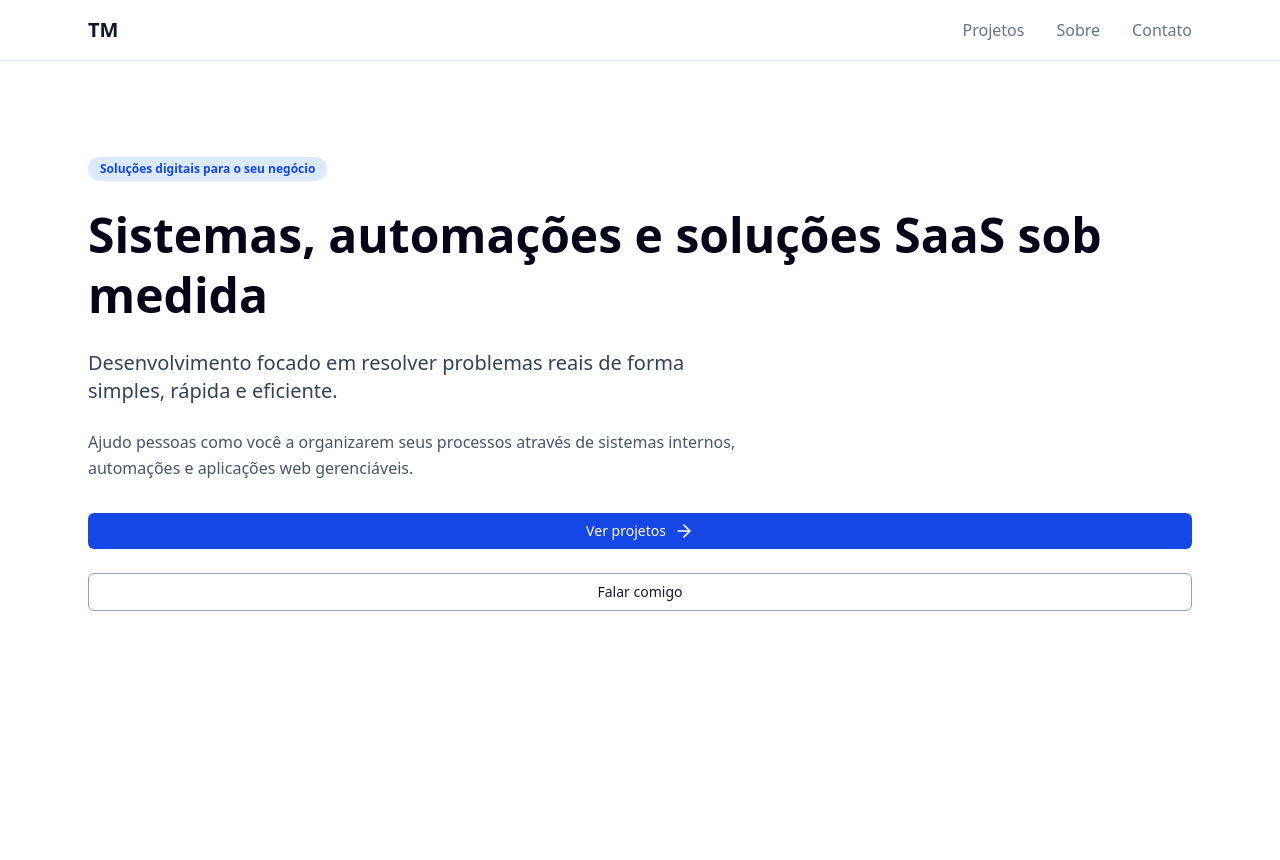
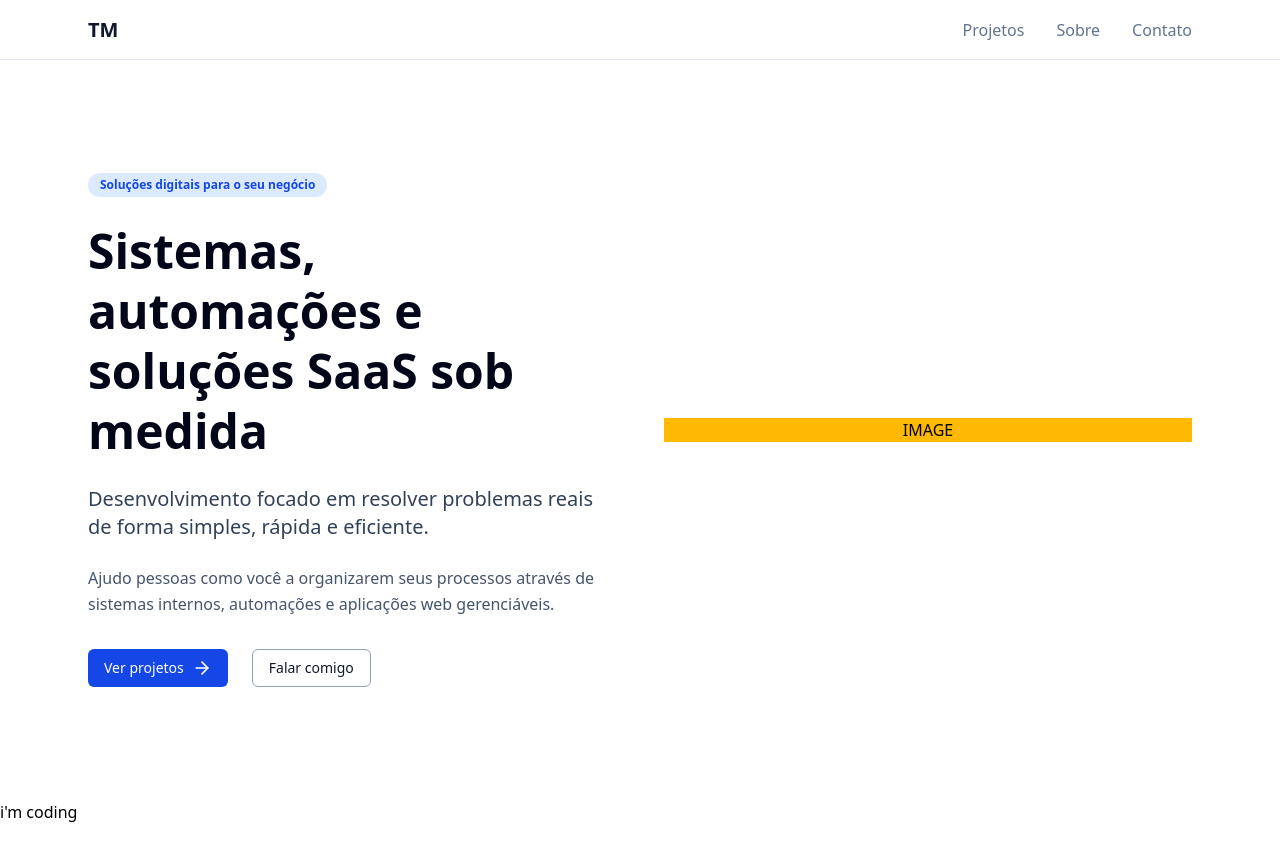
Before and after one commit to devvthalisson/portfolio, a React (Vite) app: page / in a window 1280 px wide. After the commit the page ends 824 px from the top, so only its background shows below. Built offline with nearby package versions, Linux system fonts and the light colour scheme.

Commit message:
add: add animations in hero page

```diff
--- a/src/App.jsx
+++ b/src/App.jsx
@@ -3,10 +3,11 @@ import { Hero } from "./layout/Hero";
 
 function App() {
   return (
-    <>
+    <main className="min-h-screen">
       <Header />
       <Hero />
-    </>
+      <p>i'm coding</p>
+    </main>
   );
 }
 
--- a/src/layout/Header.jsx
+++ b/src/layout/Header.jsx
@@ -6,7 +6,7 @@ export function Header() {
   const [menuOpen, setMenuOpen] = useState(false);
 
   return (
-    <header className="sticky top-0 z-50 border-b border-slate-200 bg-white/80 backdrop-blur-md">
+    <header className="sticky top-0 z-50 border-b border-slate-200 bg-white/80 backdrop-blur-md h-15">
       <div className="mx-auto max-w-6xl px-6 py-4 flex items-center justify-between">
         <motion.div
           className="text-xl text-slate-900 font-semibold"
--- a/src/layout/Hero.jsx
+++ b/src/layout/Hero.jsx
@@ -1,37 +1,84 @@
 import { ArrowRight } from "lucide-react";
+import { motion } from "motion/react";
 
 export function Hero() {
+  const animateElements = {
+    container: {
+      hidden: { opacity: 0 },
+      visible: { opacity: 1, transition: { staggerChildren: 0.15 } },
+    },
+    children: {
+      hidden: { opacity: 0, y: 20 },
+      visible: { opacity: 1, y: 0 },
+    },
+    image: {
+      hidden: { opacity: 0, x: 50 },
+      visible: { opacity: 1, x: 0, transition: { ease: "linear" } },
+    },
+  };
+
   return (
-    <section className="w-full h-dvh mx-auto max-w-6xl px-6 py-24">
-      <div className="flex flex-col gap-6">
-        <div className="bg-blue-100 w-fit text-xs px-3 py-1 rounded-full text-blue-700 font-semibold">
+    <section className="mx-auto max-w-6xl px-6 flex items-center h-[calc(100vh-60px)]">
+      <div className="grid md:grid-cols-2 gap-12 items-center">
+        <motion.div
+          variants={animateElements.container}
+          initial="hidden"
+          animate="visible"
+        >
+          <motion.div className="flex flex-col gap-6">
+            <motion.div
+              className="bg-blue-100 w-fit text-xs px-3 py-1 rounded-full text-blue-700 font-semibold"
+              variants={animateElements.children}
+            >
               Soluções digitais para o seu negócio
-        </div>
-        <h1 className="text-5xl font-bold leading-tight text-slate-950">
+            </motion.div>
+            <motion.h1
+              className="text-5xl font-bold leading-tight text-slate-950"
+              variants={animateElements.children}
+            >
               Sistemas, automações e soluções SaaS sob medida
-        </h1>
-        <p className="text-slate-700 text-xl max-w-2xl">
-          Desenvolvimento focado em resolver problemas reais de forma simples,
-          rápida e eficiente.
-        </p>
-        <p className="text-slate-600 text-md max-w-2xl leading-relaxed">
+            </motion.h1>
+            <motion.p
+              className="text-slate-700 text-xl max-w-2xl"
+              variants={animateElements.children}
+            >
+              Desenvolvimento focado em resolver problemas reais de forma
+              simples, rápida e eficiente.
+            </motion.p>
+            <motion.p
+              className="text-slate-600 text-md max-w-2xl leading-relaxed"
+              variants={animateElements.children}
+            >
               Ajudo pessoas como você a organizarem seus processos através de
               sistemas internos, automações e aplicações web gerenciáveis.
-        </p>
-      </div>
-      <div className="flex flex-col gap-6 mt-8">
+            </motion.p>
+          </motion.div>
+          <motion.div
+            className="flex flex-col gap-6 mt-8 sm:flex-row"
+            variants={animateElements.children}
+          >
             <a
               href="#"
-          className="flex items-center justify-center gap-2 whitespace-nowrap rounded-md text-sm font-medium px-4 py-2 bg-blue-700 text-white min-h-9"
+              className="flex items-center justify-center gap-2 whitespace-nowrap transition-colors rounded-md text-sm font-medium px-4 py-2 bg-blue-700 text-white min-h-9 active:shadow-none hover:bg-blue-800"
             >
               Ver projetos <ArrowRight size={20} />
             </a>
             <a
               href="#"
-          className="flex items-center justify-center rounded-md border border-slate-400 text-slate-900 text-sm font-medium px-4 py-2"
+              className="flex items-center justify-center  transition-colors rounded-md border border-slate-400 text-slate-900 text-sm font-medium px-4 py-2 active:shadow-none hover:bg-slate-100"
             >
               Falar comigo
             </a>
+          </motion.div>
+        </motion.div>
+        <motion.div
+          className="hidden md:block bg-amber-400 text-center"
+          variants={animateElements.image}
+          initial="hidden"
+          animate="visible"
+        >
+          IMAGE
+        </motion.div>
       </div>
     </section>
   );
```
Lines whose indentation alone changed are shown as unchanged.
